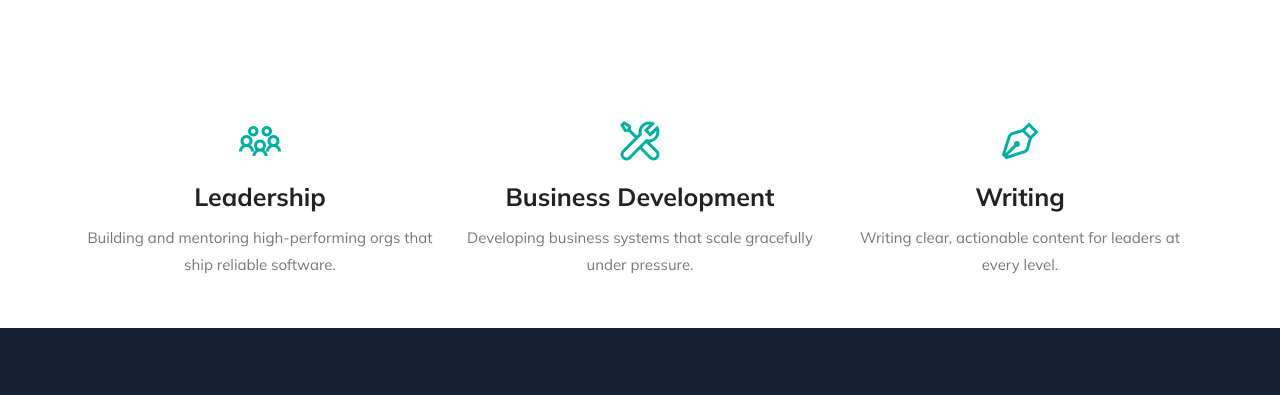
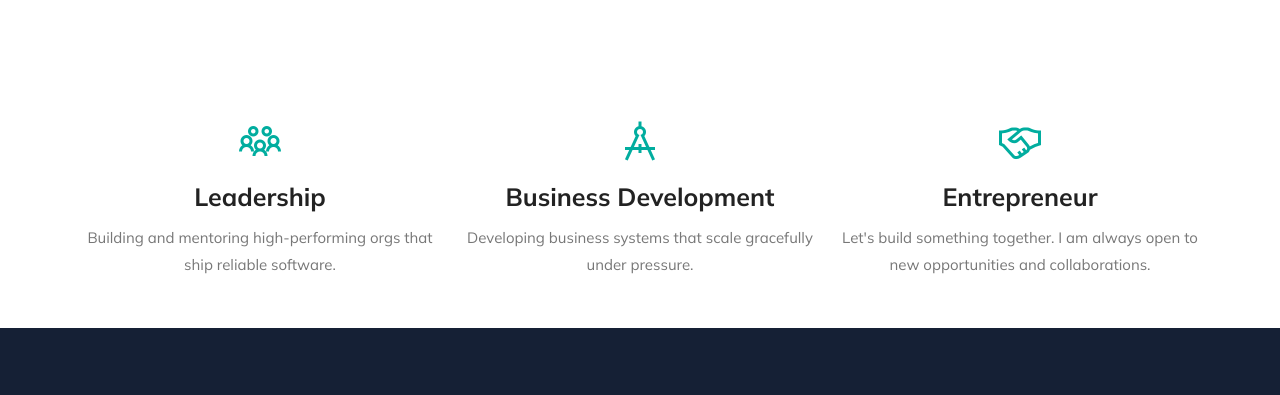
Before and after one commit to ymek/ymek.github.io, a plain HTML site: page about/index.html in a window 1280 px wide. Shown: the part 787-1182 px from the top of the page. Drawn offline with nearby package versions, Linux system fonts and the light colour scheme; a script that the page names is missing.

Commit message:
Update about page

```diff
--- a/about/index.html
+++ b/about/index.html
@@ -193,11 +193,11 @@
               </div>
             </div>
             <div class="col-lg-4 col-md-6">
-              <div class="service-item"><i class="las la-tools"></i><h4>Business Development</h4><p>Developing business systems that scale gracefully under pressure.</p>
+              <div class="service-item"><i class="las la-drafting-compass"></i><h4>Business Development</h4><p>Developing business systems that scale gracefully under pressure.</p>
               </div>
             </div>
             <div class="col-lg-4 col-md-6">
-              <div class="service-item"><i class="las la-pen-nib"></i><h4>Writing</h4><p>Writing clear, actionable content for leaders at every level.</p>
+              <div class="service-item"><i class="las la-handshake"></i><h4>Entrepreneur</h4><p>Let&#39;s build something together. I am always open to new opportunities and collaborations.</p>
               </div>
             </div>
           </div>
```
Also changed, not shown: index.html (+1 -0 lines).
